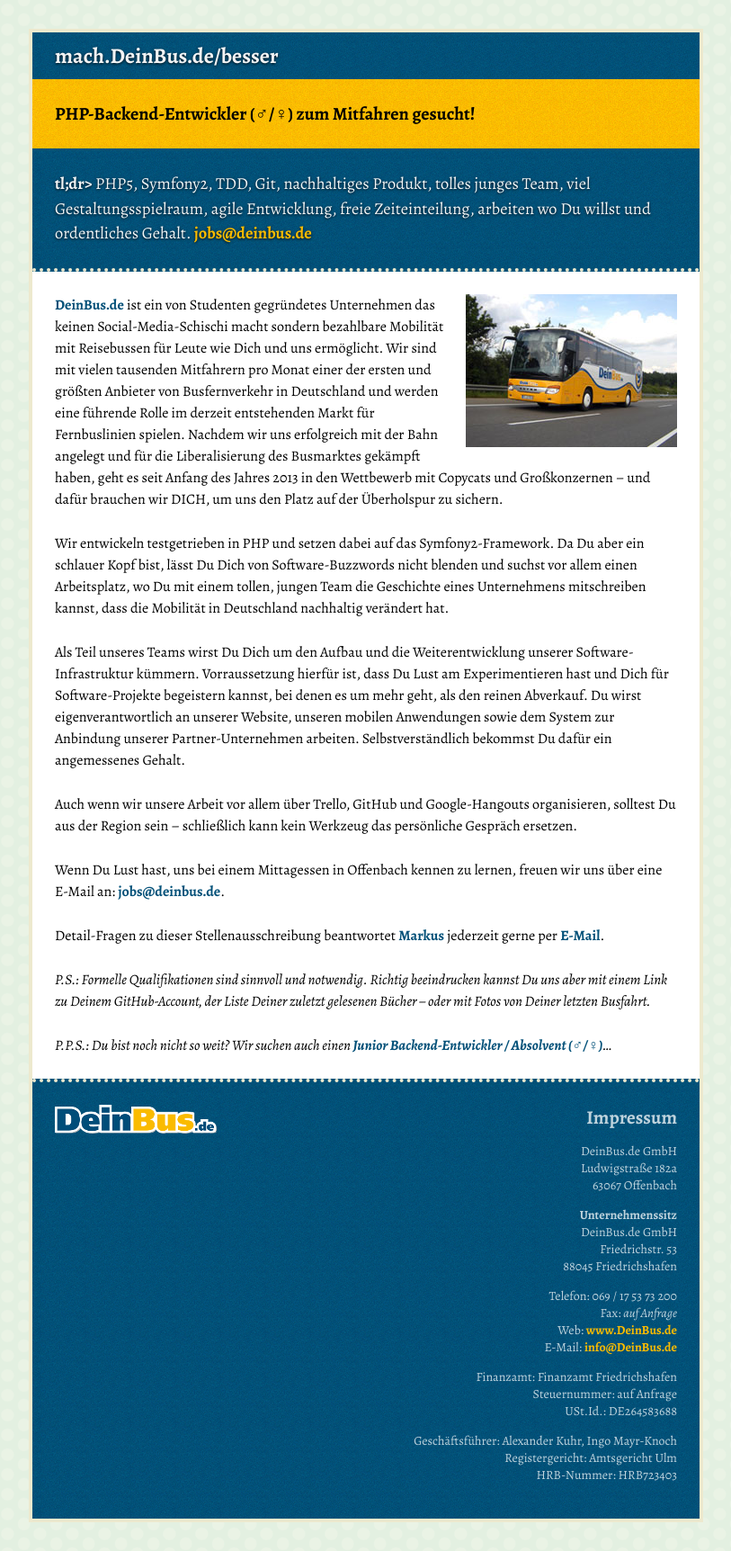
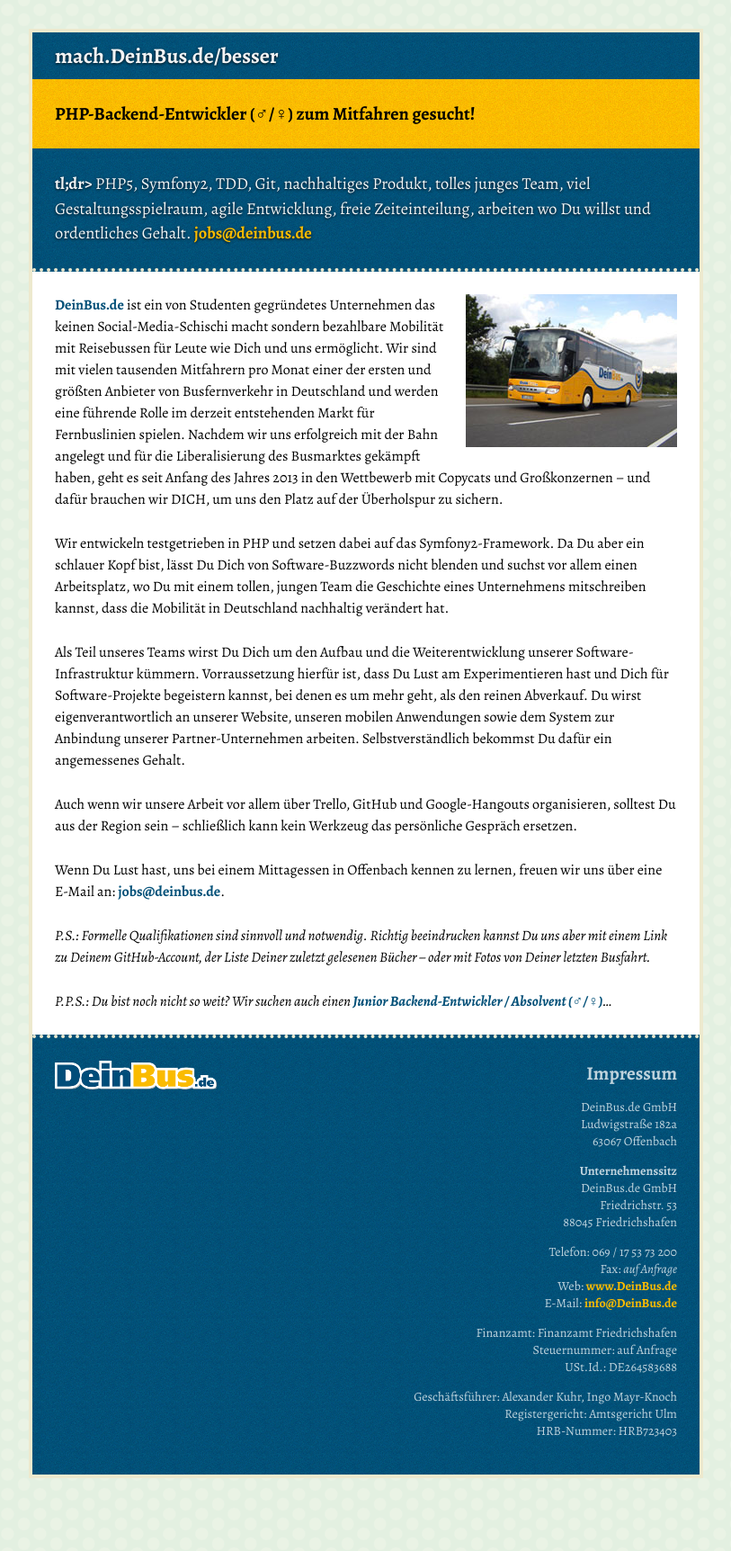
Before and after one commit to DeinBus/deinbus.github.io, a Jekyll site: the page built from besser/index.md, in a window 1280 px wide. Shown: the whole page at 90% size, without its empty margins (233-1046 px from the left). Built offline with Jekyll 4.4.1, drawn with Linux system fonts in a browser that asks for light colours; after the commit the page ends 1675 px from its top, so only the background shows below that.

Commit message:
Update outro.md

```diff
--- a/_includes/outro.md
+++ b/_includes/outro.md
@@ -2,6 +2,4 @@ Auch wenn wir unsere Arbeit vor allem über Trello, GitHub und Google-Hangouts o
 
 Wenn Du Lust hast, uns bei einem Mittagessen in Offenbach kennen zu lernen, freuen wir uns über eine E-Mail an: [jobs@deinbus.de](mailto:jobs@deinbus.de?subject={{ page.job }}).
 
-Detail-Fragen zu dieser Stellenausschreibung beantwortet [Markus](http://tckr.cc/) jederzeit gerne per [E-Mail](mailto:markus.tacker@deinbus.de).
-
 _P.S.: Formelle Qualifikationen sind sinnvoll und notwendig. Richtig beeindrucken kannst Du uns aber mit einem Link zu Deinem GitHub-Account, der Liste Deiner zuletzt gelesenen Bücher – oder mit Fotos von Deiner letzten Busfahrt._
```
